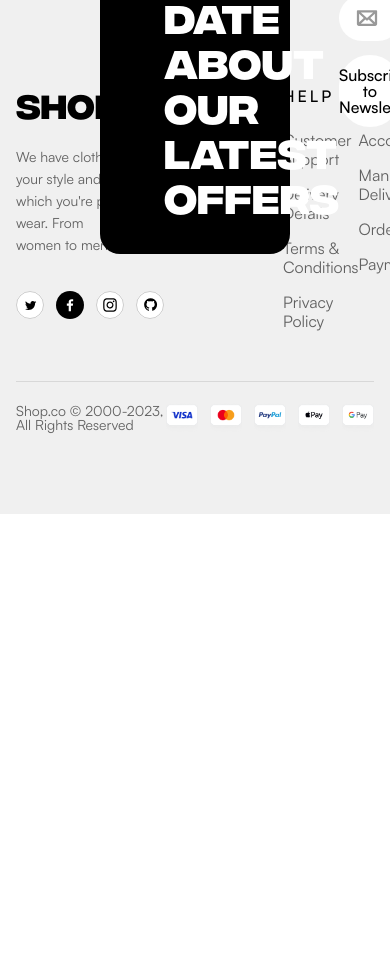
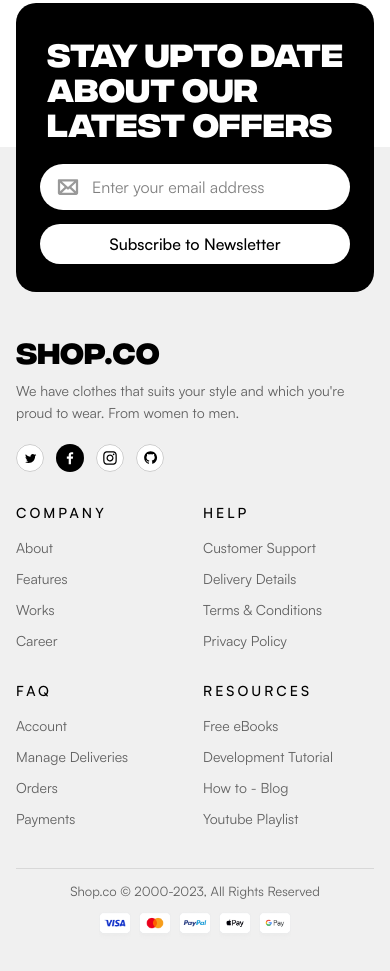
Before and after one commit to dishkhant-dev/ecommerce-app, a Next.js app: page / in a window 390 px wide. Shown: the part 4780-5751 px from the top of the page. Before the commit the page ends 5294 px from the top, so only its background shows below. Built offline with nearby package versions, Linux system fonts and the light colour scheme.

Commit message:
Footer Responsive

```diff
--- a/src/components/layout/Footer.tsx
+++ b/src/components/layout/Footer.tsx
@@ -1,72 +1,77 @@
 "use client";
 
-// Next Imports
 import Link from "next/link";
 import Image from "next/image";
 
-// Images
 import GooglePayImage from "@/assets/images/layout/footer/google-pay.png";
 import ApplyPayImage from "@/assets/images/layout/footer/apply-pay.png";
 import MasterCardImage from "@/assets/images/layout/footer/master-card.png";
 import VisaImage from "@/assets/images/layout/footer/visa.png";
 import PayPalImage from "@/assets/images/layout/footer/paypal.png";
 
-// Constants
 const PAYMENT_METHODS = [
-    {
-        id: 1,
-        image: VisaImage,
-        alt: "Visa"
-    },
-    {
-        id: 2,
-        image: MasterCardImage,
-        alt: "Master Card"
-    },
-    {
-        id: 3,
-        image: PayPalImage,
-        alt: "PayPal"
-    },
-    {
-        id: 4,
-        image: ApplyPayImage,
-        alt: "Apple Pay"
-    },
-    {
-        id: 5,
-        image: GooglePayImage,
-        alt: "Google Pay"
-    }
+    { id: 1, image: VisaImage, alt: "Visa" },
+    { id: 2, image: MasterCardImage, alt: "Master Card" },
+    { id: 3, image: PayPalImage, alt: "PayPal" },
+    { id: 4, image: ApplyPayImage, alt: "Apple Pay" },
+    { id: 5, image: GooglePayImage, alt: "Google Pay" },
 ];
 
 const FooterSection = () => {
     return (
-        <div className="bg-[#F0F0F0] pt-[140px] pb-20 padding-main-x relative">
-            <div className="absolute left-[100px] right-[100px] -top-20 px-16 bg-[#000000] rounded-[20px] flex items-center justify-between py-9">
-                <p className="integralcf-font font-bold text-[40px] leading-[45px] text-white">STAY UPTO DATE ABOUT <br /> OUR LATEST OFFERS</p>
-                <div className="w-full max-w-[350px] flex flex-col gap-3.5">
+        <div className="mt-50 bg-[#F0F0F0] pt-[190px] sm:pt-[170px] md:pt-[155px] lg:pt-[140px] pb-20 padding-main-x relative">
+            <div className="
+                absolute
+                left-4 sm:left-6 md:left-10 lg:left-16 xl:left-[100px]
+                right-4 sm:right-6 md:right-10 lg:right-16 xl:right-[100px]
+                -top-36 sm:-top-28 md:-top-28
+                px-6 sm:px-8 md:px-12 lg:px-16
+                bg-[#000000] rounded-[20px]
+                flex flex-col sm:flex-row items-center justify-between
+                gap-6 sm:gap-4 md:gap-0
+                pt-8 sm:pt-9 pb-7 sm:pb-9
+            ">
+                <p className="
+                    integralcf-font font-bold
+                    text-[32px] sm:text-[34px] md:text-[36px] lg:text-[40px]
+                    leading-[35px] sm:leading-[38px] md:leading-[41px] lg:leading-[45px]
+                    text-white sm:text-left
+                ">
+                    STAY UPTO DATE <br className="block sm:hidden" /> ABOUT{" "}
+                    <br className="hidden sm:block" />
+                    OUR<br className="block sm:hidden" /> LATEST OFFERS
+                </p>
+
+                <div className="w-full max-w-[400px] sm:max-w-[260px] md:max-w-[300px] lg:max-w-[350px] flex flex-col gap-3.5">
                     <div className="relative">
                         <div className="absolute left-4 top-1/2 -translate-y-1/2">
                             <svg width="24" height="24" viewBox="0 0 24 24" fill="none" xmlns="http://www.w3.org/2000/svg">
                                 <path d="M21 4.125H3C2.70163 4.125 2.41548 4.24353 2.2045 4.4545C1.99353 4.66548 1.875 4.95163 1.875 5.25V18C1.875 18.4973 2.07254 18.9742 2.42417 19.3258C2.77581 19.6775 3.25272 19.875 3.75 19.875H20.25C20.7473 19.875 21.2242 19.6775 21.5758 19.3258C21.9275 18.9742 22.125 18.4973 22.125 18V5.25C22.125 4.95163 22.0065 4.66548 21.7955 4.4545C21.5845 4.24353 21.2984 4.125 21 4.125ZM12 11.9738L5.89219 6.375H18.1078L12 11.9738ZM8.69906 12L4.125 16.1925V7.8075L8.69906 12ZM10.3641 13.5262L11.2397 14.3297C11.4472 14.52 11.7185 14.6255 12 14.6255C12.2815 14.6255 12.5528 14.52 12.7603 14.3297L13.6359 13.5262L18.1078 17.625H5.89219L10.3641 13.5262ZM15.3009 12L19.875 7.8075V16.1925L15.3009 12Z" fill="black" fillOpacity="0.4" />
                             </svg>
                         </div>
-
                         <input
                             type="email"
                             placeholder="Enter your email address"
-                            className="bg-white rounded-[62px] py-3 pl-13 w-full text-[#000000] text-[16px] leading-[100%]"
+                            className="bg-white rounded-[62px] py-3 pl-13 w-full text-[#000000] text-[16px] leading-[100%] focus:outline-none focus:border-none"
                         />
                     </div>
-                    <div className="bg-white rounded-[62px] py-3 text-center w-full text-[#000000] text-[16px] font-medium leading-[100%]">Subscribe to Newsletter</div>
+                    <div className="bg-white rounded-[62px] py-3 text-center w-full text-[#000000] text-[16px] font-medium leading-[100%] cursor-pointer">
+                        Subscribe to Newsletter
+                    </div>
                 </div>
             </div>
 
-            <div className="flex justify-between">
-                <div>
-                    <div className="integralcf-font font-bold text-[33.45px] leading-[100%] text-[#000000]">SHOP.CO</div>
-                    <p className="mt-[25px] mb-[35px] text-[#00000099] text-[14px] leading-[22px]">We have clothes that suits your style and <br /> which you&apos;re proud to wear. From <br /> women to men.</p>
+            <div className="grid grid-cols-2 md:grid-cols-3 lg:flex lg:justify-between gap-y-8 sm:gap-y-10 md:gap-y-8 gap-x-4 md:gap-x-6 lg:gap-0">
+
+                <div className="col-span-2 md:col-span-3 lg:col-auto lg:max-w-[220px] xl:max-w-[250px]">
+                    <div className="integralcf-font font-bold text-[28.85px] sm:text-[30px] lg:text-[33.45px] leading-[100%] text-[#000000]">
+                        SHOP.CO
+                    </div>
+                    <p className="mt-3.5 sm:mt-4 lg:mt-[25px] mb-5 sm:mb-6 lg:mb-[35px] text-[#00000099] text-[14px] leading-[22px]">
+                        We have clothes that suits your style and{" "}
+                        <br className="hidden xl:block" /> which you&apos;re proud to wear. From{" "}
+                        <br className="hidden xl:block" /> women to men.
+                    </p>
                     <div className="flex items-center gap-3">
                         <svg width="28" height="28" viewBox="0 0 28 28" fill="none" xmlns="http://www.w3.org/2000/svg">
                             <circle cx="14" cy="14" r="14" fill="white" />
@@ -93,8 +98,10 @@ const FooterSection = () => {
                 </div>
 
                 <div>
-                    <h2 className="text-[#000000] text-[16px] font-medium leading-[18px] tracking-[3px] mb-6.5">COMPANY</h2>
-                    <ul className="flex flex-col gap-4 text-[#00000099] text-[16px] leading-[19px]">
+                    <h2 className="text-[#000000] text-[14px] sm:text-[15px] lg:text-[16px] font-medium leading-[18px] tracking-[3px] mb-4 sm:mb-5 lg:mb-6">
+                        COMPANY
+                    </h2>
+                    <ul className="flex flex-col gap-3 md:gap-3.5 lg:gap-4 text-[#00000099] text-[14px] sm:text-[15px] lg:text-[16px] leading-[19px]">
                         <li><Link href="/">About</Link></li>
                         <li><Link href="/">Features</Link></li>
                         <li><Link href="/">Works</Link></li>
@@ -103,8 +110,10 @@ const FooterSection = () => {
                 </div>
 
                 <div>
-                    <h2 className="text-[#000000] text-[16px] font-medium leading-[18px] tracking-[3px] mb-6.5">HELP</h2>
-                    <ul className="flex flex-col gap-4 text-[#00000099] text-[16px] leading-[19px]">
+                    <h2 className="text-[#000000] text-[14px] sm:text-[15px] lg:text-[16px] font-medium leading-[18px] tracking-[3px] mb-4 sm:mb-5 lg:mb-6">
+                        HELP
+                    </h2>
+                    <ul className="flex flex-col gap-3 md:gap-3.5 lg:gap-4 text-[#00000099] text-[14px] sm:text-[15px] lg:text-[16px] leading-[19px]">
                         <li><Link href="/">Customer Support</Link></li>
                         <li><Link href="/">Delivery Details</Link></li>
                         <li><Link href="/">Terms & Conditions</Link></li>
@@ -113,8 +122,10 @@ const FooterSection = () => {
                 </div>
 
                 <div>
-                    <h2 className="text-[#000000] text-[16px] font-medium leading-[18px] tracking-[3px] mb-6.5">FAQ</h2>
-                    <ul className="flex flex-col gap-4 text-[#00000099] text-[16px] leading-[19px]">
+                    <h2 className="text-[#000000] text-[14px] sm:text-[15px] lg:text-[16px] font-medium leading-[18px] tracking-[3px] mb-4 sm:mb-5 lg:mb-6">
+                        FAQ
+                    </h2>
+                    <ul className="flex flex-col gap-3 md:gap-3.5 lg:gap-4 text-[#00000099] text-[14px] sm:text-[15px] lg:text-[16px] leading-[19px]">
                         <li><Link href="/">Account</Link></li>
                         <li><Link href="/">Manage Deliveries</Link></li>
                         <li><Link href="/">Orders</Link></li>
@@ -123,8 +134,10 @@ const FooterSection = () => {
                 </div>
 
                 <div>
-                    <h2 className="text-[#000000] text-[16px] font-medium leading-[18px] tracking-[3px] mb-6.5">RESOURCES</h2>
-                    <ul className="flex flex-col gap-4 text-[#00000099] text-[16px] leading-[19px]">
+                    <h2 className="text-[#000000] text-[14px] sm:text-[15px] lg:text-[16px] font-medium leading-[18px] tracking-[3px] mb-4 sm:mb-5 lg:mb-6">
+                        RESOURCES
+                    </h2>
+                    <ul className="flex flex-col gap-3 md:gap-3.5 lg:gap-4 text-[#00000099] text-[14px] sm:text-[15px] lg:text-[16px] leading-[19px]">
                         <li><Link href="/">Free eBooks</Link></li>
                         <li><Link href="/">Development Tutorial</Link></li>
                         <li><Link href="/">How to - Blog</Link></li>
@@ -133,25 +146,22 @@ const FooterSection = () => {
                 </div>
             </div>
 
-            <div className="mt-[50px] mb-5 border-t border-[#0000001A]"></div>
+            <div className="mt-10 sm:mt-12 lg:mt-[50px] mb-4 sm:mb-5 border-t border-[#0000001A]"></div>
 
-            <div className="flex items-center justify-between">
-                <p className="text-[#00000099] text-[14px] leading-[100%]">Shop.co © 2000-2023, All Rights Reserved</p>
-                <div className="flex items-center gap-3">
+            <div className="flex flex-col sm:flex-row items-center justify-between gap-3 sm:gap-0">
+                <p className="text-[#00000099] text-[13px] sm:text-[14px] leading-[100%]">
+                    Shop.co © 2000-2023, All Rights Reserved
+                </p>
+                <div className="flex items-center gap-2 sm:gap-3">
                     {PAYMENT_METHODS.map((item) => (
                         <div key={item.id} className="relative w-8 h-8">
-                            <Image
-                                src={item.image}
-                                alt={item.alt}
-                                fill
-                                className="object-cover"
-                            />
+                            <Image src={item.image} alt={item.alt} fill className="object-cover" />
                         </div>
                     ))}
                 </div>
             </div>
         </div>
-    )
-}
+    );
+};
 
 export default FooterSection;
```
